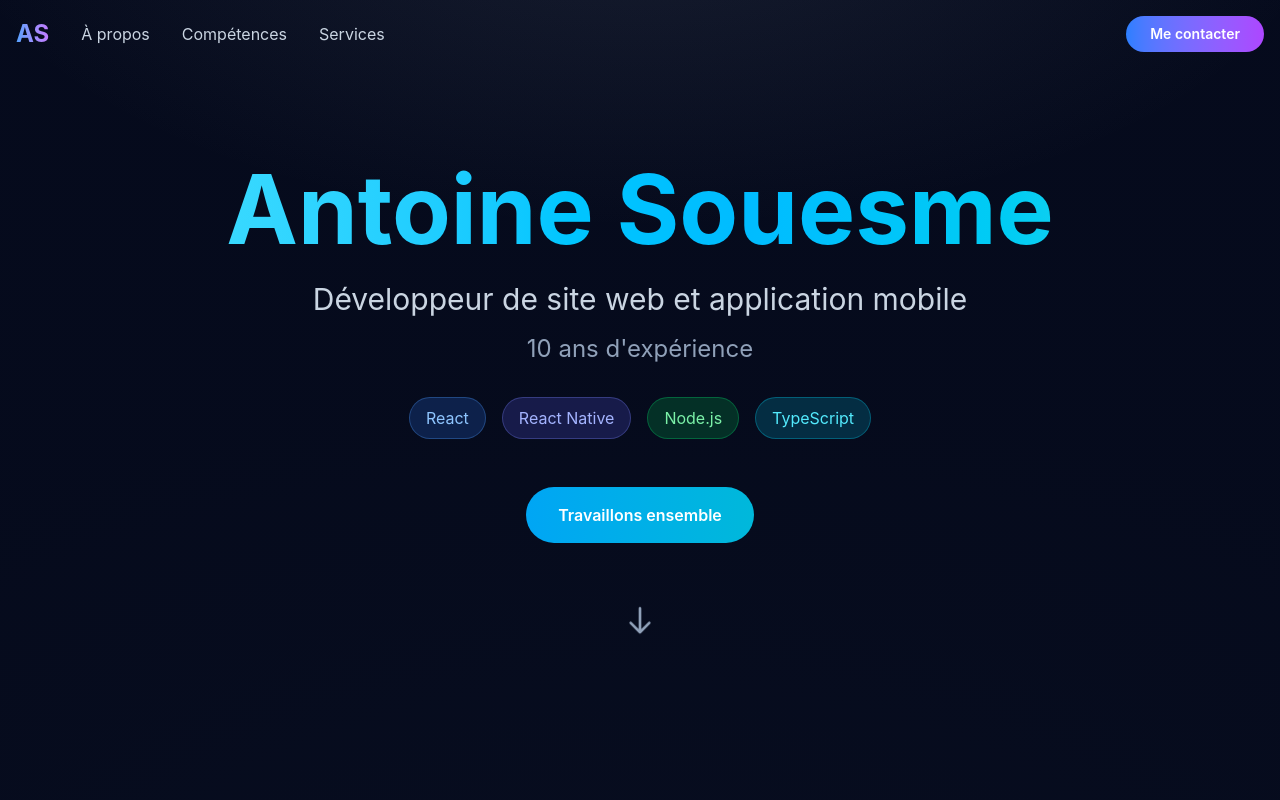
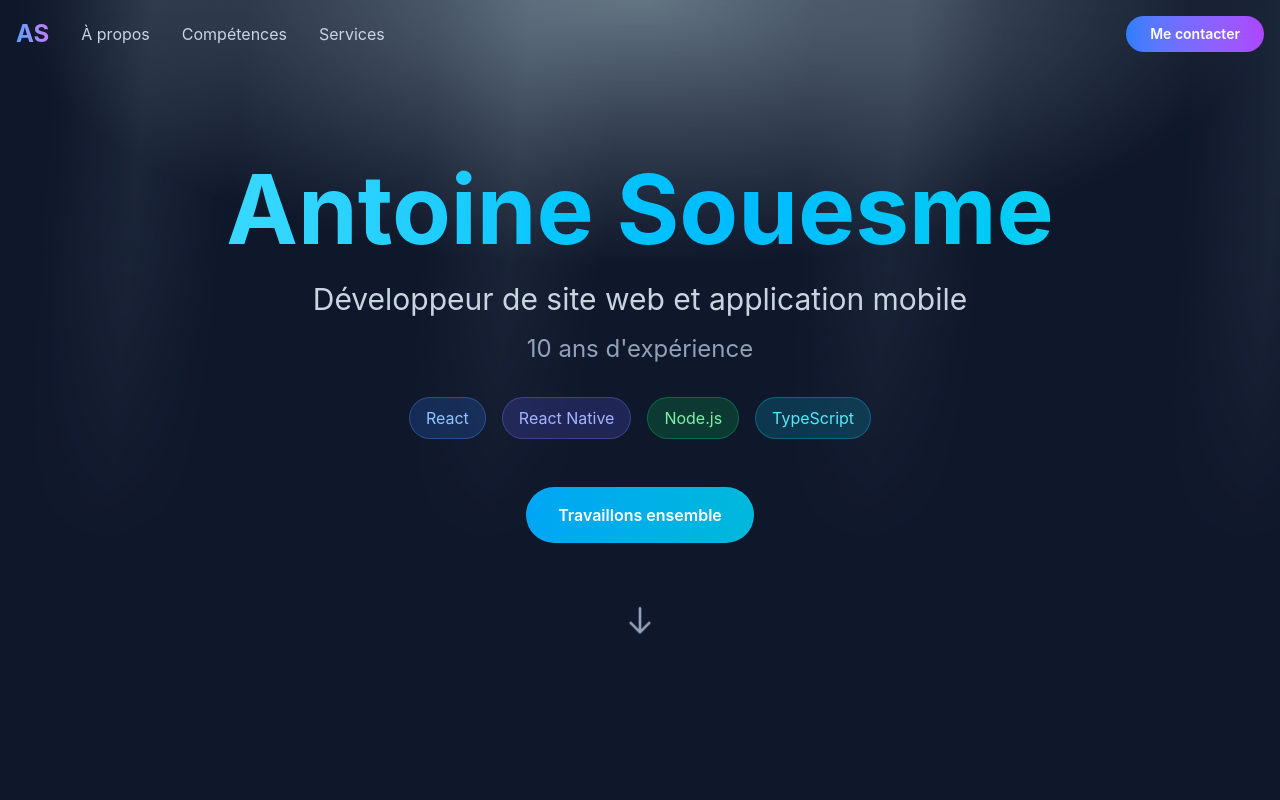
Before and after one commit to antoine-souesme/website, a Next.js app: page / in a window 1280 px wide. Shown: the top 800 px of the page. Built offline with nearby package versions, Linux system fonts and the light colour scheme.

Commit message:
task: Rework Hero

```diff
--- a/app/components/Hero.tsx
+++ b/app/components/Hero.tsx
@@ -19,8 +19,8 @@ const Hero = () => {
     return (
         <section className="min-h-screen flex items-center justify-center relative overflow-hidden">
             <div className="absolute inset-0 overflow-hidden pointer-events-none">
-                <div className="hero-animated-bg absolute inset-0" />
-                <div className="hero-animated-overlay absolute inset-0" />
+                <div className="hero-underwater-bg absolute inset-0" />
+                <div className="hero-water-surface absolute inset-0" />
             </div>
 
             <div className="relative z-10 text-center px-4 max-w-5xl mx-auto">
--- a/app/globals.css
+++ b/app/globals.css
@@ -9,99 +9,133 @@
     0% {
         background-position: 0% 50%;
     }
+
     50% {
         background-position: 100% 50%;
     }
+
     100% {
         background-position: 0% 50%;
     }
 }
 
-@keyframes hero-gradient-shift {
+@keyframes underwater-current {
     0% {
-    background-position: 0% 50%;
+        background-position: 50% 0%;
     }
+
     50% {
-    background-position: 100% 50%;
+        background-position: 50% 100%;
     }
+
     100% {
-    background-position: 0% 50%;
+        background-position: 50% 0%;
     }
 }
 
-@keyframes hero-aurora-drift {
+@keyframes surface-wave {
     0% {
-    transform: translate3d(-12%, -8%, 0) scale(1.1);
+        background-position: 0% 0%, 50% 0%;
     }
+
     50% {
-    transform: translate3d(10%, 12%, 0) scale(1.25);
+        background-position: 100% 0%, 50% 0%;
     }
+
     100% {
-    transform: translate3d(-12%, -8%, 0) scale(1.1);
+        background-position: 0% 0%, 50% 0%;
     }
 }
 
-@keyframes hero-aurora-spin {
+@keyframes rays-sway {
     0% {
-    transform: rotate(0deg) scale(1.05);
+        opacity: 0.66;
+        transform: translate3d(0, -2%, 0) scale(1.08) rotate(-2deg);
     }
+
+    50% {
+        opacity: 0.9;
+        transform: translate3d(0, 1.5%, 0) scale(1.16) rotate(2deg);
+    }
+
     100% {
-    transform: rotate(360deg) scale(1.05);
+        opacity: 0.66;
+        transform: translate3d(0, -2%, 0) scale(1.08) rotate(-2deg);
     }
 }
 
-.hero-animated-bg {
+@keyframes sun-glow {
+    0% {
+        opacity: 0.72;
+        transform: translate3d(0, -3%, 0) scale(0.97);
+    }
+
+    50% {
+        opacity: 0.95;
+        transform: translate3d(0, 0, 0) scale(1.04);
+    }
+
+    100% {
+        opacity: 0.72;
+        transform: translate3d(0, -3%, 0) scale(0.97);
+    }
+}
+
+@keyframes particles-drift {
+    0% {
+        transform: translate3d(0, 0, 0);
+        opacity: 0.34;
+    }
+
+    50% {
+        transform: translate3d(0, -2.5%, 0);
+        opacity: 0.52;
+    }
+
+    100% {
+        transform: translate3d(0, 0, 0);
+        opacity: 0.34;
+    }
+}
+
+.hero-underwater-bg {
     position: relative;
     overflow: hidden;
-  background-color: #020617;
-  background-image: linear-gradient(
-    120deg,
-    #020617 0%,
-    #0f172a 30%,
-    #0c4a6e 55%,
-    #0f766e 78%,
-    #020617 100%
-  );
-  background-size: 220% 220%;
-  animation: hero-gradient-shift 10s ease-in-out infinite;
-  will-change: background-position;
+    background:
+        radial-gradient(circle at 50% -8%, rgb(167 243 255 / 0.22), transparent 38%),
+        linear-gradient(180deg,
+            #0b557b 0%,
+            #0a3e65 20%,
+            #072e4d 42%,
+            #041f38 62%,
+            #031227 100%);
+    background-size: 130% 130%, 100% 100%;
+    animation: underwater-current 14s ease-in-out infinite;
 }
 
-.hero-animated-bg::before {
+.hero-underwater-bg::before {
     content: "";
     position: absolute;
-  inset: -35%;
+    inset: 0;
     background:
-    radial-gradient(circle at 20% 30%, rgb(56 189 248 / 0.4), transparent 38%),
-    radial-gradient(circle at 70% 20%, rgb(20 184 166 / 0.3), transparent 36%),
-    radial-gradient(circle at 55% 80%, rgb(14 116 144 / 0.35), transparent 44%);
-  filter: blur(26px);
-  animation: hero-aurora-drift 16s ease-in-out infinite;
-  will-change: transform;
+        radial-gradient(circle at 22% 58%, rgb(56 189 248 / 0.14), transparent 46%),
+        radial-gradient(circle at 78% 38%, rgb(45 212 191 / 0.11), transparent 44%);
+    mix-blend-mode: screen;
 }
 
-.hero-animated-bg::after {
-  content: "";
-  position: absolute;
-  inset: -25%;
+.hero-water-surface {
     background:
-    conic-gradient(
-      from 140deg at 50% 50%,
-      rgb(14 165 233 / 0.16) 0deg,
-      rgb(45 212 191 / 0.12) 120deg,
-      rgb(56 189 248 / 0.18) 240deg,
-      rgb(14 165 233 / 0.16) 360deg
-    );
-  filter: blur(34px);
-  mix-blend-mode: screen;
-  animation: hero-aurora-spin 28s linear infinite;
-  will-change: transform;
-}
-
-.hero-animated-overlay {
-  background:
-    radial-gradient(120% 90% at 50% -12%, rgb(148 163 184 / 0.12), transparent 45%),
-    radial-gradient(85% 70% at 50% 120%, rgb(2 6 23 / 0.58), rgb(2 6 23 / 0.72));
+        radial-gradient(70% 48% at 50% 0%, rgb(219 248 255 / 0.58), transparent 70%),
+        repeating-linear-gradient(95deg,
+            transparent 0%,
+            transparent 8%,
+            rgb(210 245 255 / 0.11) 12%,
+            transparent 16%);
+    background-size: 100% 100%, 180% 100%;
+    background-position: 50% 0%, 0% 0%;
+    opacity: 0.72;
+    animation: surface-wave 12s linear infinite;
+    mask-image: linear-gradient(to bottom, #000 0%, rgb(0 0 0 / 0.72) 34%, transparent 70%);
 }
 
 .animate-gradient {
@@ -110,9 +144,9 @@
 }
 
 @media (prefers-reduced-motion: reduce) {
-  .hero-animated-bg,
-  .hero-animated-bg::before,
-  .hero-animated-bg::after,
+
+    .hero-underwater-bg,
+    .hero-water-surface,
     .animate-gradient {
         animation: none;
     }
```
Lines whose indentation alone changed are shown as unchanged.
